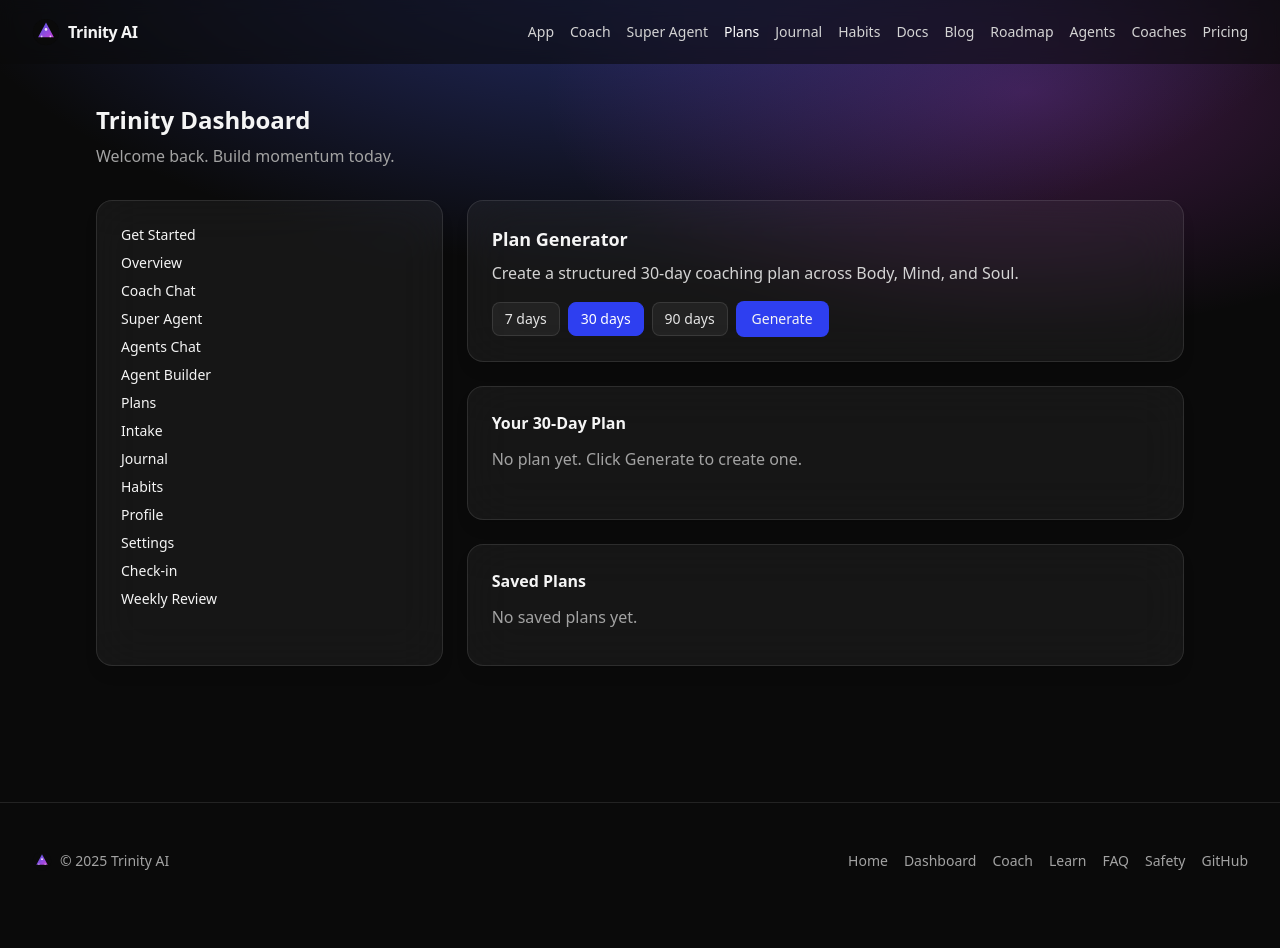
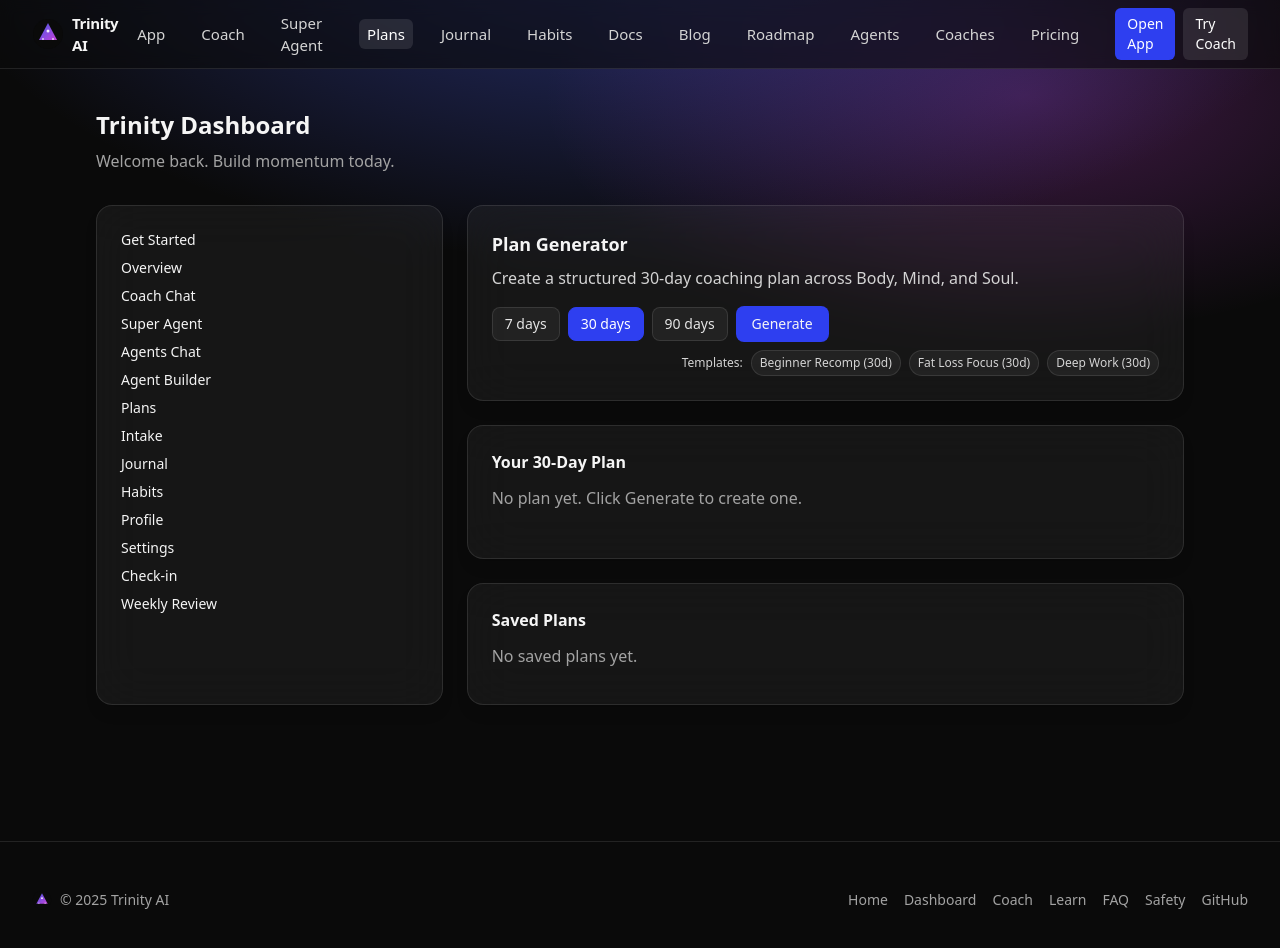
Before and after one commit to frankxai/trinityaicoaching, a Next.js app: page /app/plans in a window 1280 px wide. Shown: the top 948 px of the page. Before the commit the page ends 919 px from the top, so only its background shows below. Built offline with nearby package versions, Linux system fonts and the light colour scheme.

Commit message:
feat(ui): larger header nav with CTA, improved spacing and focus states; templates in Plans; exports; minor landing principles and blog callout

```diff
--- a/app/app/plans/page.tsx
+++ b/app/app/plans/page.tsx
@@ -1,6 +1,7 @@
 "use client";
 import { useEffect, useMemo, useState } from "react";
 import { getLocal, setLocal } from "@/lib/clientStore";
+import { PROGRAM_TEMPLATES } from "@/lib/programTemplates";
 
 type Plan = { title: string; items: string[] }[];
 
@@ -48,6 +49,11 @@ export default function PlansPage() {
     const a = document.createElement('a');
     a.href = url; a.download = `${horizon}-day-plan.md`; a.click();
     URL.revokeObjectURL(url);
+  }
+  function exportJSON() {
+    if (!plan.length) return;
+    const blob = new Blob([JSON.stringify({ horizon, plan }, null, 2)], { type: 'application/json' });
+    const url = URL.createObjectURL(blob); const a=document.createElement('a'); a.href=url; a.download=`${horizon}-day-plan.json`; a.click(); URL.revokeObjectURL(url);
   }
   function exportICS() {
     if (plan.length===0) return;
@@ -117,6 +123,12 @@ export default function PlansPage() {
           {plan.length>0 && (
             <button onClick={saveCurrent} className="rounded-lg bg-white/10 px-3 py-2 text-sm hover:bg-white/20">Save as plan</button>
           )}
+          <div className="ml-auto flex items-center gap-2 text-xs text-neutral-300">
+            <span>Templates:</span>
+            {Object.entries(PROGRAM_TEMPLATES).map(([k,v]) => (
+              <button key={k} onClick={()=>{ setHorizon(v.horizon as 7|30|90); setPlan(v.plan as any); }} className="rounded-full border border-white/10 bg-white/5 px-2 py-1 hover:bg-white/10">{v.name}</button>
+            ))}
+          </div>
         </div>
       </section>
       <section className="glass rounded-2xl p-6">
@@ -131,6 +143,9 @@ export default function PlansPage() {
           )}
           {plan.length > 0 && (
             <button onClick={exportICS} className="rounded-lg bg-white/10 px-3 py-1.5 text-sm hover:bg-white/20">Export ICS</button>
+          )}
+          {plan.length > 0 && (
+            <button onClick={exportJSON} className="rounded-lg bg-white/10 px-3 py-1.5 text-sm hover:bg-white/20">Export JSON</button>
           )}
         </div>
         <div className="mt-4 grid gap-4">
--- /dev/null
+++ b/app/changelog/page.tsx
@@ -0,0 +1,12 @@
+import { readFileSync } from "node:fs";
+import { resolve } from "node:path";
+
+export default function ChangelogPage() {
+  const raw = readFileSync(resolve(process.cwd(), 'docs/CHANGELOG.md'), 'utf8');
+  return (
+    <div className="glass rounded-2xl p-6">
+      <h1 className="text-xl font-semibold mb-4">Changelog</h1>
+      <pre className="whitespace-pre-wrap text-sm text-neutral-200">{raw}</pre>
+    </div>
+  );
+}
--- /dev/null
+++ b/app/contact/page.tsx
@@ -0,0 +1,12 @@
+export default function ContactPage() {
+  return (
+    <div className="container-px mx-auto max-w-3xl py-10">
+      <h1 className="text-2xl font-semibold">Contact</h1>
+      <p className="mt-2 text-neutral-300">Have feedback or partnership ideas? We’d love to hear from you.</p>
+      <ul className="mt-4 text-sm text-neutral-300 list-disc pl-5">
+        <li>Email: <a className="text-brand-300 hover:text-brand-200" href="mailto:team@trinity.ai">team@trinity.ai</a></li>
+        <li>GitHub: <a className="text-brand-300 hover:text-brand-200" href="https://github.com/frankxai/trinityaicoaching" target="_blank">repo</a> (open an issue)</li>
+      </ul>
+    </div>
+  );
+}
--- a/app/layout.tsx
+++ b/app/layout.tsx
@@ -32,11 +32,11 @@ export default function RootLayout({ children }: { children: React.ReactNode })
           sameAs: ['https://github.com/frankxai/trinityaicoaching']
         })}</Script>
         <div className="min-h-screen bg-hero bg-no-repeat bg-top">
-          <header className="sticky top-0 z-40 backdrop-blur supports-[backdrop-filter]:bg-neutral-950/60">
-            <div className="container-px mx-auto flex h-16 items-center justify-between">
+          <header className="sticky top-0 z-40 backdrop-blur supports-[backdrop-filter]:bg-neutral-950/60 border-b border-white/10">
+            <div className="container-px mx-auto flex h-[68px] items-center justify-between">
               <Link href="/" className="flex items-center gap-2">
-                <img alt="Trinity" src="/brand/icon.svg" className="h-7 w-7" />
-                <span className="font-semibold tracking-tight">Trinity AI</span>
+                <img alt="Trinity" src="/brand/icon.svg" className="h-8 w-8" />
+                <span className="font-semibold tracking-tight text-[15px]">Trinity AI</span>
               </Link>
               <HeaderNav />
             </div>
--- a/app/page.tsx
+++ b/app/page.tsx
@@ -33,6 +33,17 @@ export default function Page() {
         <Feature icon={<BrainCircuit className="text-brand-300" />} title="Mind Coach" desc="Cognition, discipline, habits, and deep work systems that stick." />
         <Feature icon={<HeartHandshake className="text-brand-300" />} title="Soul Guide" desc="Values, mission, and alignment—build a life that feels true." />
         <Feature icon={<ShieldCheck className="text-brand-300" />} title="Accountability" desc="Daily check-ins, weekly reviews, and gentle course correction." />
+      </section>
+
+      <section className="container-px mx-auto mt-20">
+        <div className="glass rounded-2xl p-8">
+          <h3 className="text-xl font-semibold">Our Principles</h3>
+          <ul className="mt-3 grid gap-2 sm:grid-cols-3 text-sm text-neutral-300">
+            <li><span className="font-medium text-white">Compassion over pressure.</span> We choose kind, sustainable change.</li>
+            <li><span className="font-medium text-white">Small steps win.</span> 1–3 actions a day beat perfect plans.</li>
+            <li><span className="font-medium text-white">Evidence with context.</span> We prefer what works in real life.</li>
+          </ul>
+        </div>
       </section>
 
       <section className="container-px mx-auto mt-20 grid gap-8 lg:grid-cols-3">
@@ -82,6 +93,10 @@ export default function Page() {
             <Link href="/blog/trinity-ai-super-agent" className="rounded-md bg-white/10 px-4 py-2.5 text-sm font-medium text-white hover:bg-white/20 transition">Read article</Link>
             <Link href="/blog" className="rounded-md bg-white/10 px-4 py-2.5 text-sm font-medium text-white hover:bg-white/20 transition">More posts</Link>
           </div>
+          <div className="mt-8 text-sm text-neutral-400">
+            For coaches: publish your programs and agents, route intake, and run operations with less admin.
+            <a className="ml-2 text-brand-300 hover:text-brand-200" href="/coaches/">Learn more</a>.
+          </div>
         </div>
       </section>
     </main>
--- a/components/HeaderNav.tsx
+++ b/components/HeaderNav.tsx
@@ -20,13 +20,18 @@ const items = [
 export default function HeaderNav() {
   const pathname = usePathname();
   return (
-    <nav className="flex items-center gap-4 text-sm text-neutral-300">
+    <nav className="flex items-center gap-5 text-[15px] text-neutral-300">
       {items.map((i) => {
         const active = pathname === i.href || (i.href.endsWith("/") && pathname?.startsWith(i.href.replace(/\/$/, "")));
-        const cls = active ? "text-white" : "hover:text-white";
+        const base = "px-2 py-1 rounded-md transition focus:outline-none focus-visible:ring-2 focus-visible:ring-brand-600";
+        const cls = active ? `text-white bg-white/10 ${base}` : `hover:text-white ${base}`;
         if (i.href.startsWith("/coaches")) return <a key={i.href} href={i.href} className={cls}>{i.label}</a>;
         return <Link key={i.href} href={i.href} className={cls}>{i.label}</Link>;
       })}
+      <div className="ml-2 hidden sm:flex items-center gap-2">
+        <Link href="/app" className="rounded-md bg-brand-600 hover:bg-brand-700 px-3 py-1.5 text-sm font-medium text-white">Open App</Link>
+        <Link href="/app/coach" className="rounded-md bg-white/10 hover:bg-white/20 px-3 py-1.5 text-sm font-medium text-white">Try Coach</Link>
+      </div>
     </nav>
   );
 }
--- /dev/null
+++ b/lib/programTemplates.ts
@@ -0,0 +1,77 @@
+export type PlanSection = { title: string; items: string[] };
+export type Plan = PlanSection[];
+
+export const PROGRAM_TEMPLATES: Record<string, { name: string; horizon: number; plan: Plan } > = {
+  "beginner-30": {
+    name: "Beginner Recomp (30d)",
+    horizon: 30,
+    plan: [
+      { title: "Body", items: [
+        "3x/week full‑body strength (45–60m)",
+        "Zone 2 cardio 1–2x/week (20–30m)",
+        "Protein ~1.6–2.2 g/kg; fiber 25–35 g/day",
+        "Sleep 7–9h; wind‑down routine",
+      ]},
+      { title: "Mind", items: [
+        "1x 90‑minute focus block on key days",
+        "Notifications: essentials only",
+        "Sunday review → Monday plan",
+        "Journal 5 minutes each evening",
+      ]},
+      { title: "Soul", items: [
+        "Clarify values + short mission draft",
+        "Meaningful conversation 2x/week",
+        "30 minutes outdoors daily",
+        "Gratitude note nightly",
+      ]},
+    ]
+  },
+  "fat-loss-30": {
+    name: "Fat Loss Focus (30d)",
+    horizon: 30,
+    plan: [
+      { title: "Body", items: [
+        "3x/week strength + 2x Zone 2 (20–30m)",
+        "10k steps/day; hydrate",
+        "Protein forward meals; fiber targets",
+        "Lights out by 10:30pm",
+      ]},
+      { title: "Mind", items: [
+        "Daily 45–90m focus block",
+        "Environment design: remove friction foods",
+        "Weekly review and plan",
+        "Track adherence, not just scale",
+      ]},
+      { title: "Soul", items: [
+        "Values check: why this matters now",
+        "1 digital sabbath (half‑day) weekly",
+        "Short reflection after dinner",
+        "Kind self‑talk policy",
+      ]},
+    ]
+  },
+  "deep-work-30": {
+    name: "Deep Work (30d)",
+    horizon: 30,
+    plan: [
+      { title: "Body", items: [
+        "Daily mobility (10m) + walk breaks",
+        "2–3x/week strength; posture focus",
+        "Caffeine cutoff 8h before bed",
+        "Sleep window consistent",
+      ]},
+      { title: "Mind", items: [
+        "2x 90‑minute deep work blocks (3 days/week)",
+        "Task triage nightly; top‑3 next day",
+        "Pomodoro for shallow work",
+        "Notifications minimal during blocks",
+      ]},
+      { title: "Soul", items: [
+        "Align projects to values/mission",
+        "Gratitude + presence practice nightly",
+        "Weekly reflection on progress",
+        "Meaningful conversation weekly",
+      ]},
+    ]
+  }
+};
```
Also changed, not shown: 1 other file (tests, documents, lock files or other folders).
